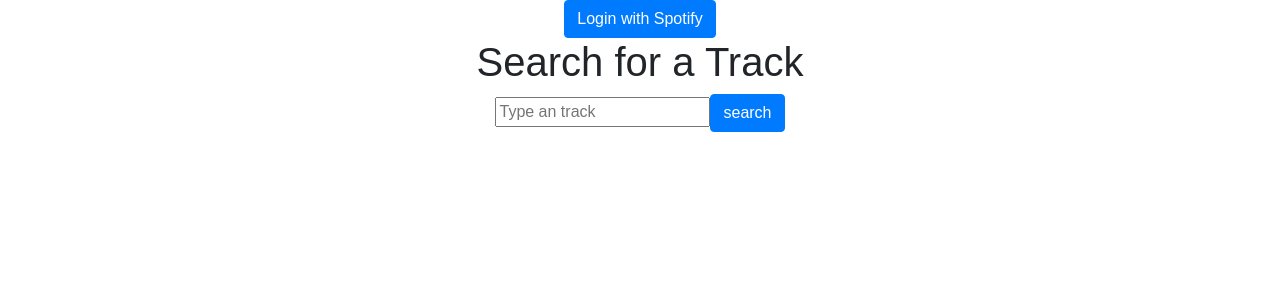
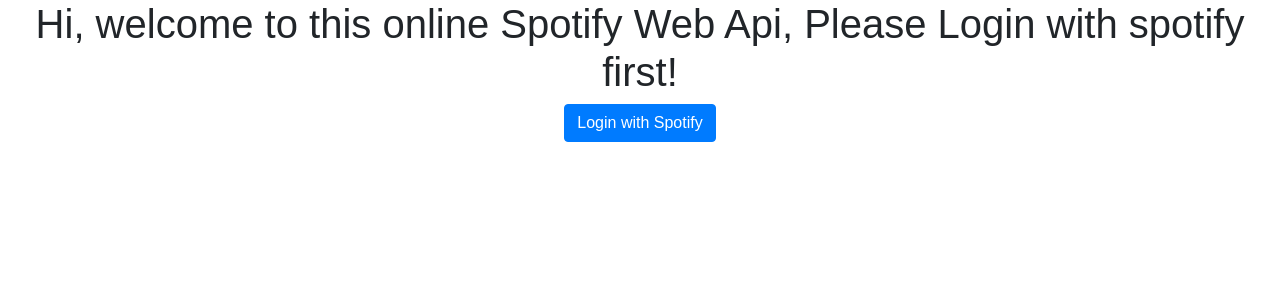
Before and after one commit to zhihanzzh/Web-programming-II, a React (Create React App) app in the folder lab3/client/: page / in a window 1280 px wide. Shown: the top 300 px of the page. Built offline with nearby package versions, Linux system fonts and the light colour scheme; what spotify-web-api-js would draw is missing.

Commit message:
finished some login logic

```diff
--- a/lab3/client/src/App.js
+++ b/lab3/client/src/App.js
@@ -49,6 +49,7 @@
       query: '',
       tracks: []
     }
+    console.log(this.state.loggedIn)
     if (params.access_token) {
       spotifyWebApi.setAccessToken(params.access_token)
     }
@@ -72,7 +73,7 @@
         this.setState({
           tracks: response.tracks.items
         })
-        console.log(this.state.tracks)
+
       })
   }
 
@@ -85,10 +86,9 @@
   render() {
     return (
       <div className="App">
-        <a href='http://localhost:8888'>
-          <button className='btn btn-primary'>Login with Spotify </button>
-        </a>
-        <h1>Search for a Track</h1>
+        {this.state.loggedIn ?
+          <div>
+            <h1>Search for a track</h1>
             <div id="search-form">
               <input type="text" value={this.state.query} onChange={(event) => this.onSearchChange(event)} placeholder="Type an track" />
               <button id="search" className="btn btn-primary" onClick={this.onSearchTrack.bind(this)}>search</button>
@@ -96,6 +96,13 @@
             {this.state.tracks.length > 0 ?
               <TrackList tracklist={this.state.tracks} />
               : ''}
+          </div> : <div>
+          <h1>Hi, welcome to this online Spotify Web Api, Please Login with spotify first!</h1>
+          <a href='http://localhost:8888/login'>
+          <button className='btn btn-primary'>Login with Spotify </button>
+        </a>
+          </div>
+        }
       </div>
     );
   }
```
Lines whose indentation alone changed are shown as unchanged.
